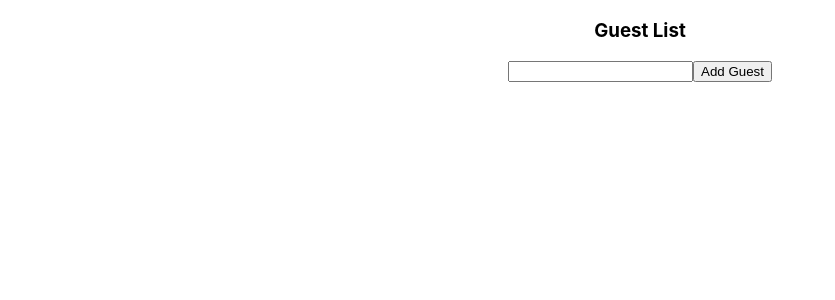
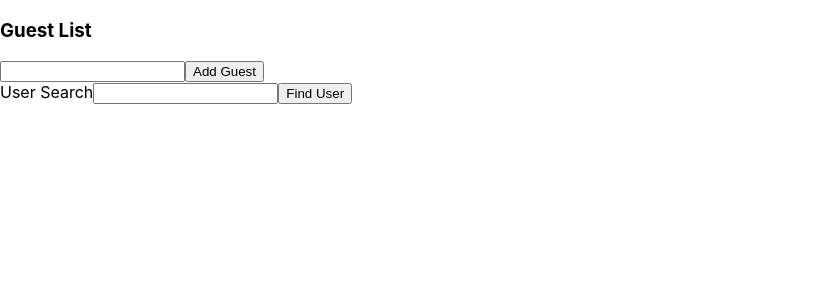
Before and after one commit to facundo-marin/react-and-typescrip-U2-U3, a React (Create React App) app: page / in a window 1280 px wide. Shown: the top 300 px of the page, without its empty margins (0-835 px from the left). Built offline with nearby package versions, Linux system fonts and the light colour scheme.

Commit message:
2.8. More on State

```diff
--- a/src/App.css
+++ b/src/App.css
@@ -1,5 +1,5 @@
 .App {
-  text-align: center;
+  text-align: left;
 }
 
 .App-logo {
--- a/src/App.tsx
+++ b/src/App.tsx
@@ -1,10 +1,12 @@
 import './App.css';
 import GuestList from './state/GuestList';
+import UserSearch from './state/UserSearch';
 
 function App() {
   return (
     <div className="App">
       <GuestList />
+      <UserSearch />
     </div>
   );
 }
--- /dev/null
+++ b/src/state/UserSearch.tsx
@@ -0,0 +1,23 @@
+import { useState } from 'react';
+
+const users = [
+  { name: 'Sarah', age: 20 },
+  { name: 'Alex', age: 20 },
+  { name: 'Michael', age: 20 },
+];
+
+const UserSearch: React.FC = () => {
+  const [name, setName] = useState(' ');
+
+  const onClick = () => {};
+
+  return (
+    <div>
+      User Search
+      <input value={name} onChange={(e) => setName(e.target.value)} />
+      <button onClick={onClick}>Find User</button>
+    </div>
+  );
+};
+
+export default UserSearch;
```
